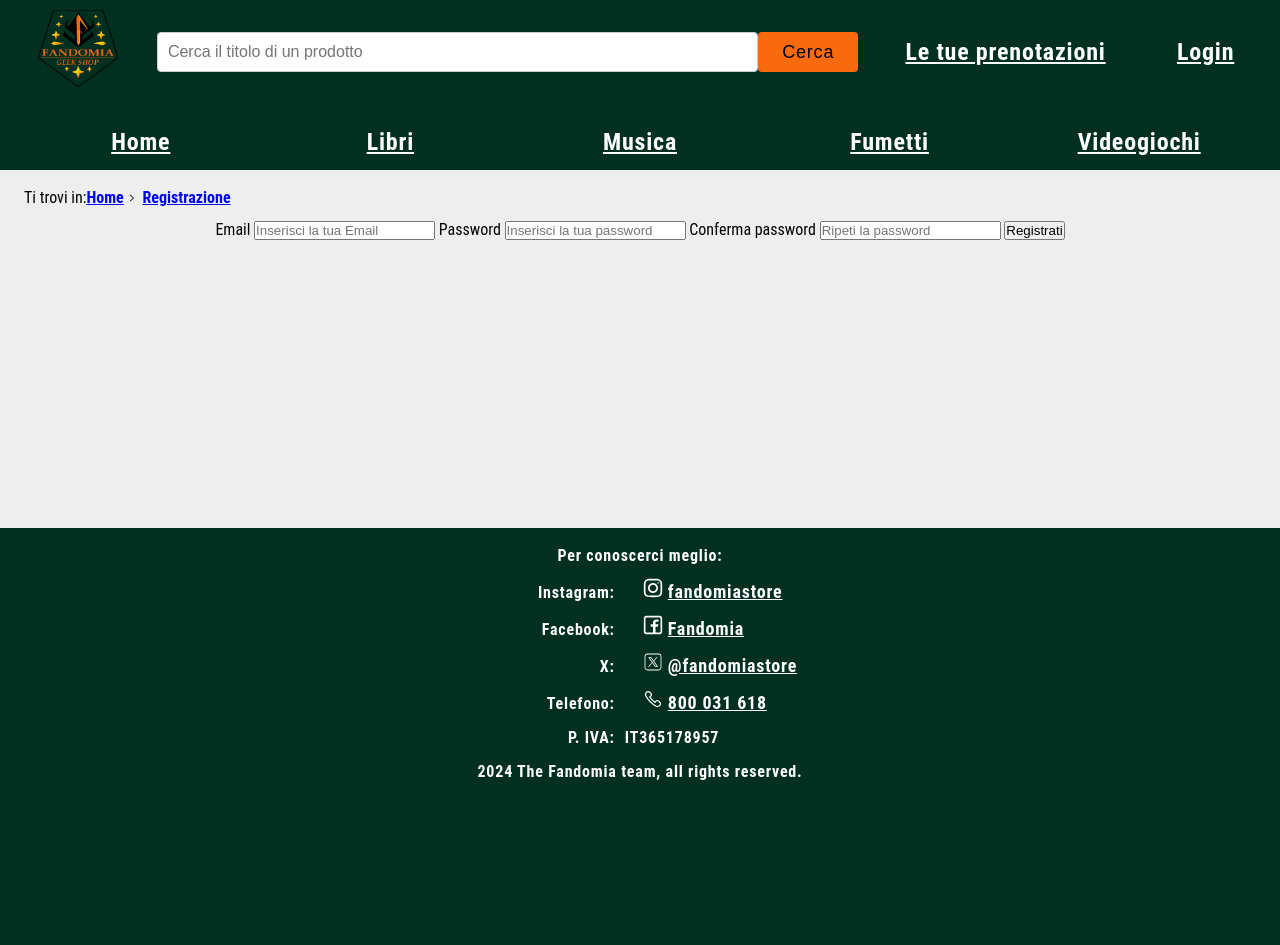
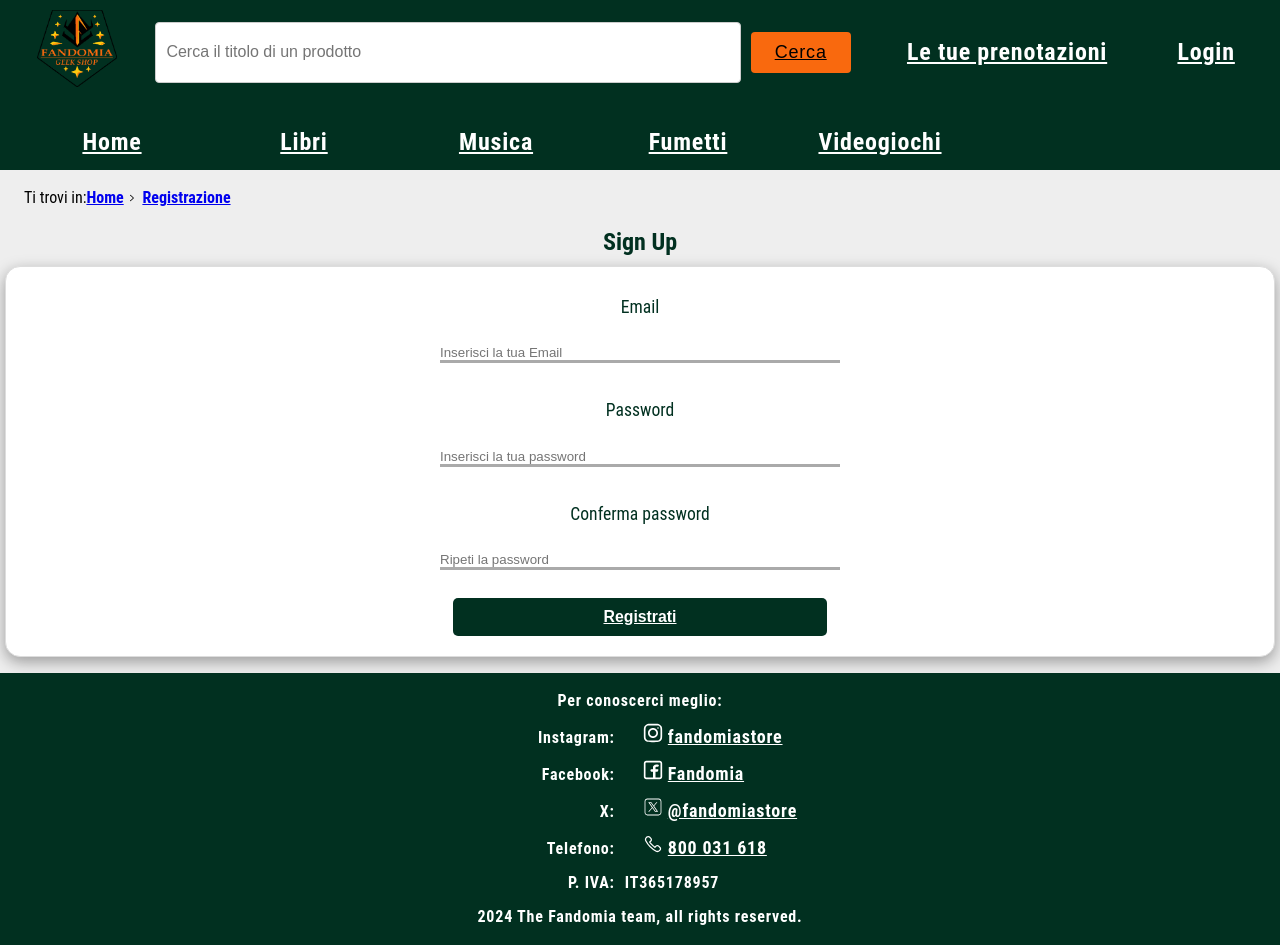
Before and after one commit to stoccotommaso02/fandomia, a PHP site: page /signup in a window 1280 px wide. Before the commit the page ends 780 px from the top, so only its background shows below. Run offline with PHP 8.4, Linux system fonts and the light colour scheme.

Commit message:
fix some things and polish form.css, now applied also to signup

```diff
--- a/src/assets/css/card.css
+++ b/src/assets/css/card.css
@@ -93,10 +93,12 @@
 
 .item-actions button:hover {
   background-color: var(--accentColor);
+  color: var(--textColor);
 }
 
 .item-actions button:active {
-  background-color: #004494;
+  background-color: white;
+  color: var(--accentColor);
 }
 
 @media screen and (max-width: 760px){
--- a/src/assets/css/form.css
+++ b/src/assets/css/form.css
@@ -12,7 +12,20 @@ main h2 {
     color: var(--headerBackgroundColor);
 }
 
-#login{
+
+p{
+    align-self: center;
+    pointer-events: none;
+}
+
+ul{
+    color:red;
+    align-self: center;
+    max-width:75%;
+}
+
+
+.form{
     width: 100%;
     background-color: #fff;
     border: 1px solid #ddd;
@@ -23,24 +36,58 @@ main h2 {
     display: flex;
     flex-direction: column;
     align-content: center;
+    gap: 1em
 }
 
-#login input {
+.form input {
     margin: auto;
     width: max(30%, 30em);
     border: none;
-    border-bottom: 2px solid #AAAAAA;
+    border-bottom: 3px solid #AAAAAA;
     transition: all 0.3s;
 }
 
-#login input:focus, #login input:active, #login input:hover{
+.form input:focus, .form input:active, .form input:hover{
     outline: none;
     border-bottom: 2px solid var(--headerBackgroundColor);
 }
 
 
-#login label {
+.form label {
     margin: .5em auto;
     color: var(--headerBackgroundColor);
     padding-top: 0.5em;
 }
+
+button {
+    width: 30%;
+    align-self: center;
+    padding: 10px;
+    margin: 10px;
+    font-size: 0.9em;
+    font-weight: bold;
+    color: #fff;
+    background-color: var(--headerBackgroundColor);
+    border: none;
+    border-radius: 5px;
+    cursor: pointer;
+    transition: background-color 0.3s;
+    text-decoration: underline;
+  }
+
+  button:hover {
+    background-color: var(--accentColor);
+    color: var(--textColor);
+  }
+
+  button:active {
+    background-color: white;
+    color: var(--accentColor);
+}
+
+  /* #showPassword{
+  } */ /*non ho capito come spostare quel maledetto checkbox*/
+
+  a{
+    align-self: center;
+  }
--- a/src/assets/css/productpage.css
+++ b/src/assets/css/productpage.css
@@ -117,7 +117,8 @@ section.Dettagli h2  {
 }
 
 #book_button:active {
-    background-color: #004494;
+    background-color: white;
+    color: var(--accentColor);
 }
 
 @media screen and (max-width: 760px) {
--- a/src/signup.php
+++ b/src/signup.php
@@ -13,11 +13,11 @@ $errors_list = '';
 
 if (isset($_SESSION['errors'])) {
     $errors = $_SESSION['errors'];
-    $errors_list = '<ul>';
+    $errors_list = '<ul style="color:red; align-self: center; max-width:75%">';
     foreach($errors as $error){
         $errors_list .= '<li>'.$error.'</li>';
         }
-        $errors_list .= '<ul>';
+        $errors_list .= '</ul>';
     unset($_SESSION['errors']);
 }
 
--- a/src/templates/login.html
+++ b/src/templates/login.html
@@ -20,7 +20,7 @@
         <main id="content">
         <h2 lang="en">Login</h2>
         {{state}}
-        <form id="login" action="./lib/loginController.php" method="post">
+        <form class="form" action="./lib/loginController.php" method="post">
             {{errors}}
             <label for="mail" lang="en">Email</label>
             <input id="mail" type="email" name="userEmail" required placeholder="email">
--- a/src/templates/signup.html
+++ b/src/templates/signup.html
@@ -17,8 +17,8 @@
             </ul>
         </nav>
         <main id="content">
-            <div class="container">
-            <form id="signUpForm" name="signUpForm" action="../lib/signupController.php" method="post">
+            <h2 lang="en">Sign Up</h2>
+            <form class="form" name="signUpForm" action="../lib/signupController.php" method="post">
                 {{errors}}
                 <label for="mail">Email</label>
                 <input id="mail" type="email" name="usermail"
@@ -31,7 +31,6 @@
                 placeholder="Ripeti la password" required/>
                 <button type="submit">Registrati</button>
             </form>
-            </div>
         </main>
         {{footer}}
     </body>
```
